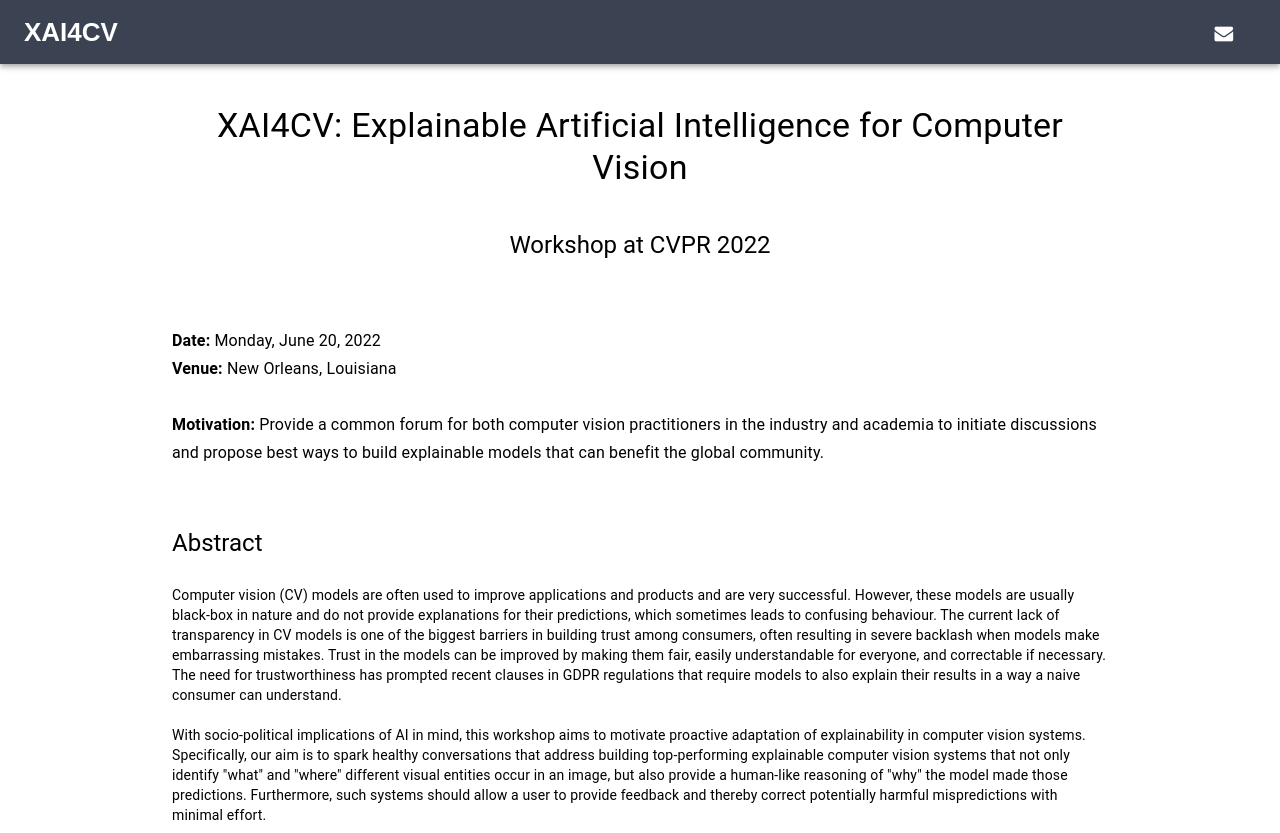
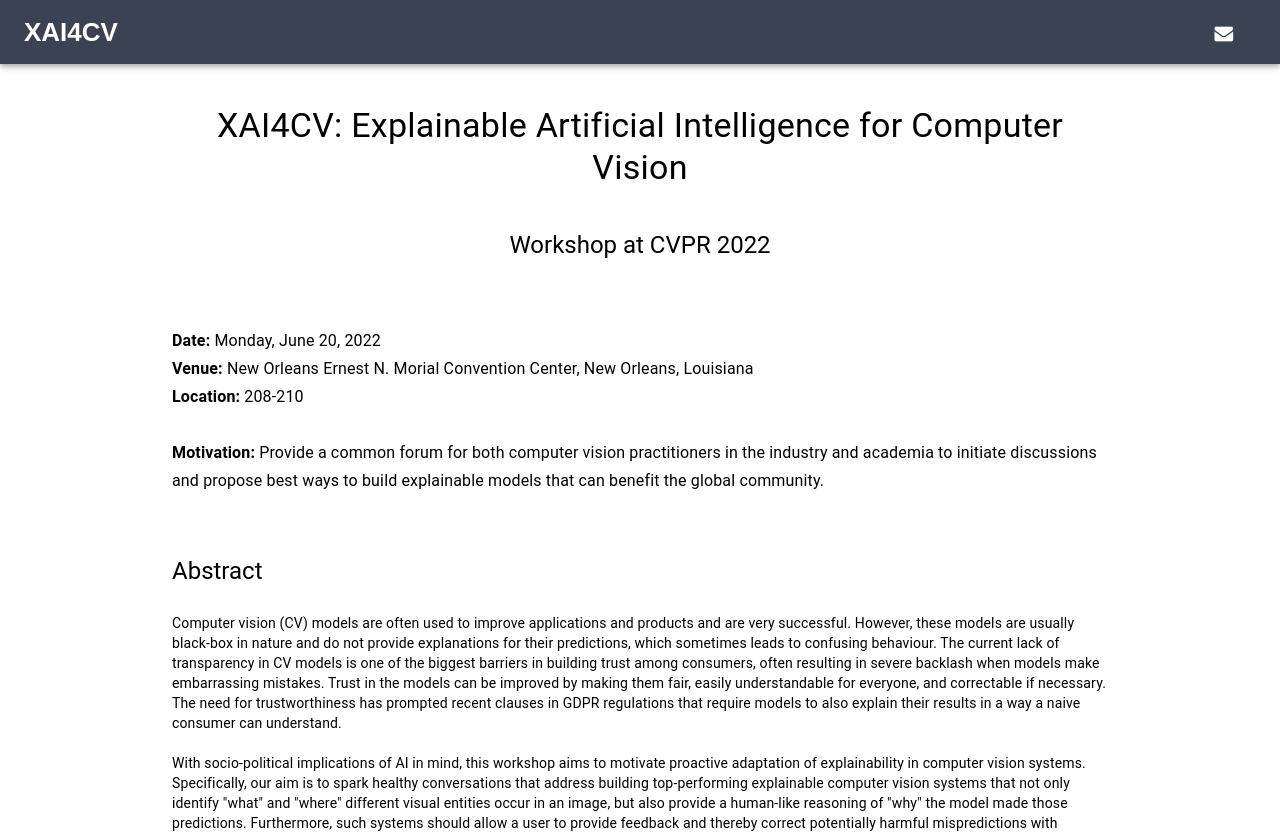
Before and after one commit to xai4cv/xai4cv.github.io, a React (Create React App) app: page /workshop in a window 1280 px wide. Shown: the top 833 px of the page. Built offline with nearby package versions, Linux system fonts and the light colour scheme.

Commit message:
add location

```diff
--- a/src/components/Workshop.js
+++ b/src/components/Workshop.js
@@ -93,7 +93,8 @@ class Workshop extends React.Component {
                                             align="left"
                                         >
                                             <b>Date:</b> Monday, June 20, 2022 <br />
-                                            <b>Venue:</b> New Orleans, Louisiana<br /><br />
+                                            <b>Venue:</b> New Orleans Ernest N. Morial Convention Center, New Orleans, Louisiana <br />
+                                            <b>Location:</b> 208-210 <br /><br />
                                             <b>Motivation:</b> Provide a common forum for both computer vision practitioners in the industry and academia to initiate discussions and propose best ways to build explainable models that can benefit the global community.
                                         </Typography>
                                     </Grid>
--- a/src/components/WorkshopSchedule.js
+++ b/src/components/WorkshopSchedule.js
@@ -102,7 +102,8 @@ class WorkshopSchedule extends React.Component {
                                             align="left"
                                         >
                                             <b>Date:</b> Monday, June 20, 2022 <br />
-                                            <b>Venue:</b> New Orleans, Louisiana <br />
+                                            <b>Venue:</b> New Orleans Ernest N. Morial Convention Center, New Orleans, Louisiana <br />
+                                            <b>Location:</b> 208-210 <br />
                                         </Typography>
                                     </Grid>
 
```
